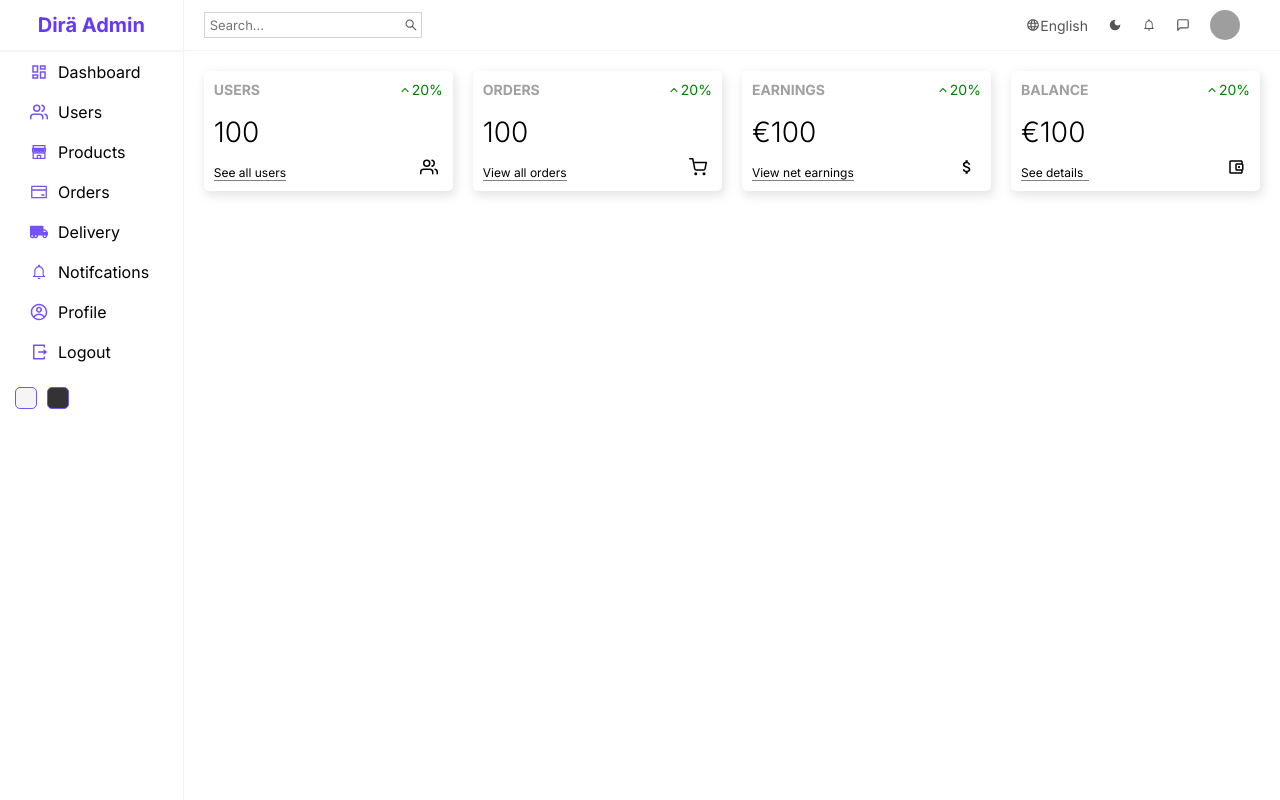
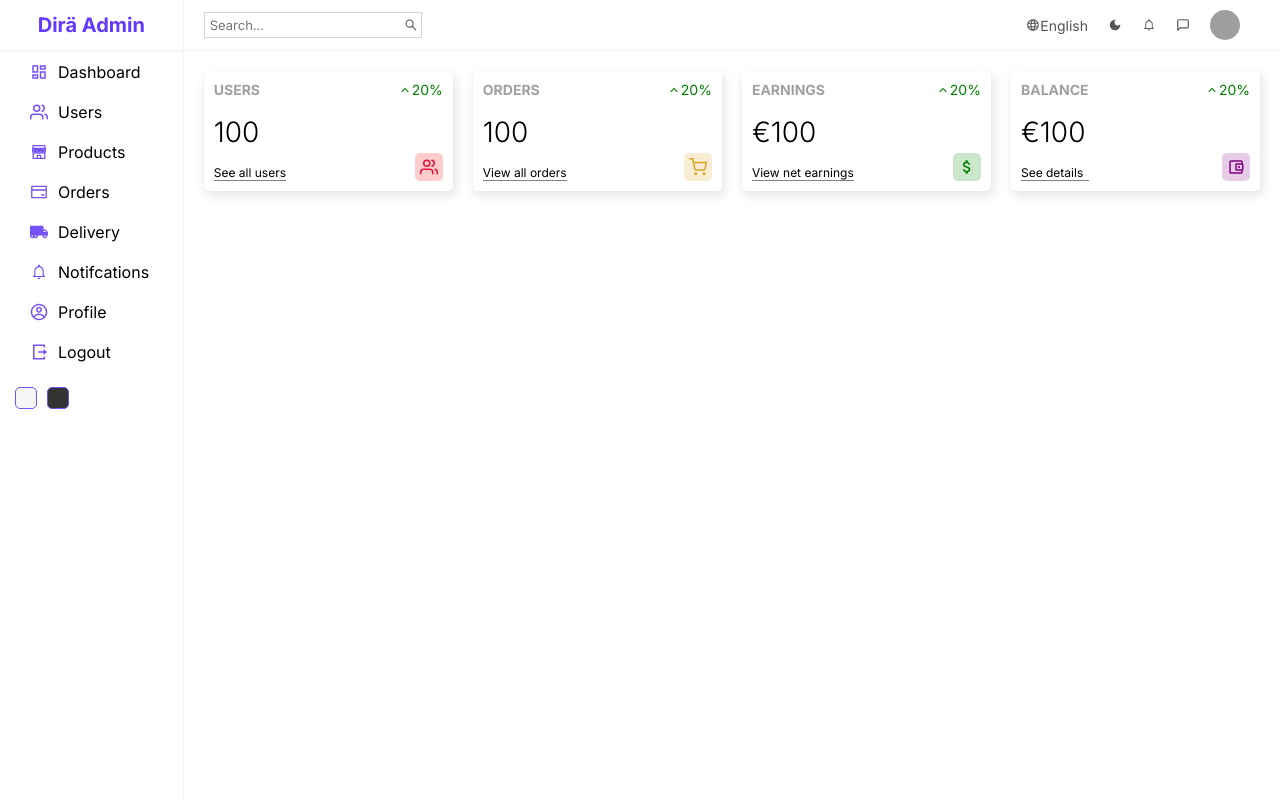
Before and after one commit to BrianSimiyu/admin-dashboard-project, a React (Create React App) app: page / in a window 1280 px wide. Built offline with nearby package versions, Linux system fonts and the light colour scheme; grey boxes are pictures that could not be loaded.

Commit message:
icon fix

```diff
--- a/src/components/widgets/Widget.jsx
+++ b/src/components/widgets/Widget.jsx
@@ -20,7 +20,15 @@ const Widget = ({ type }) => {
         title: "USERS",
         isMoney: false,
         link: "See all users",
-        icon: <FiUsers className="icon" />,
+        icon: (
+          <FiUsers
+            className="icon"
+            style={{
+              color: "crimson",
+              backgroundColor: "rgba(255, 0, 0, 0.2)",
+            }}
+          />
+        ),
       };
       break;
     case "order":
@@ -28,7 +36,15 @@ const Widget = ({ type }) => {
         title: "ORDERS",
         isMoney: false,
         link: "View all orders",
-        icon: <FiShoppingCart className="icon" />,
+        icon: (
+          <FiShoppingCart
+            className="icon"
+            style={{
+              color: "goldenrod",
+              backgroundColor: "rgba(218,165,32,0.2)",
+            }}
+          />
+        ),
       };
       break;
     case "earning":
@@ -36,7 +52,12 @@ const Widget = ({ type }) => {
         title: "EARNINGS",
         isMoney: true,
         link: "View net earnings",
-        icon: <MdOutlineAttachMoney className="icon" />,
+        icon: (
+          <MdOutlineAttachMoney
+            className="icon"
+            style={{ color: "green", backgroundColor: "rgba(0,128,0,0.2)" }}
+          />
+        ),
       };
       break;
     case "balance":
@@ -44,7 +65,12 @@ const Widget = ({ type }) => {
         title: "BALANCE",
         isMoney: true,
         link: "See details",
-        icon: <MdOutlineAccountBalanceWallet className="icon" />,
+        icon: (
+          <MdOutlineAccountBalanceWallet
+            className="icon"
+            style={{ color: "purple", backgroundColor: "rgba(128,0,128,0.2)" }}
+          />
+        ),
       };
       break;
     default:
```
